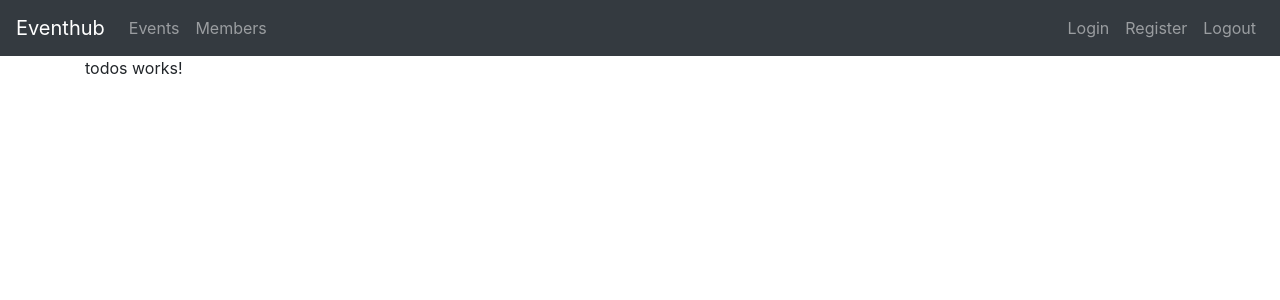
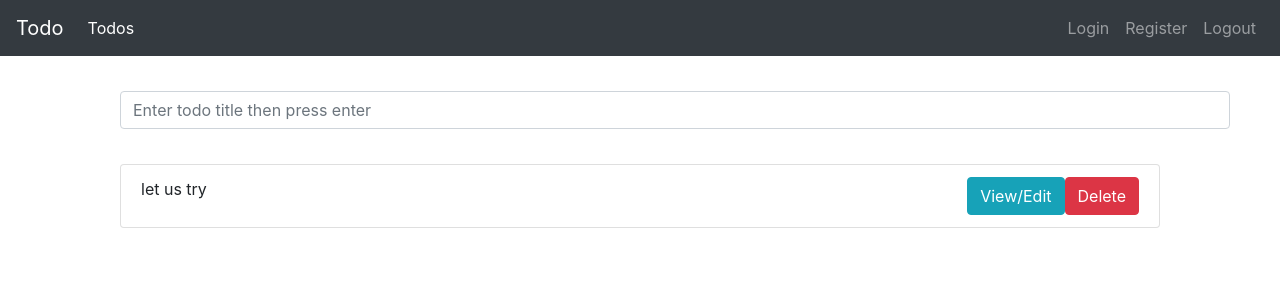
Before and after one commit to mohdaf/todo, an Angular app: page /todos in a window 1280 px wide. Shown: the top 300 px of the page. Built offline with nearby package versions, Linux system fonts and the light colour scheme; no server answers.

Commit message:
added todo list view + small fixes

```diff
--- a/src/app/app.component.html
+++ b/src/app/app.component.html
@@ -1,5 +1,5 @@
 <nav class="navbar navbar-expand-lg navbar-dark bg-dark">
-  <a class="navbar-brand" href="#">Eventhub</a>
+  <a class="navbar-brand" href="#">Todo</a>
   <button class="navbar-toggler" type="button" data-toggle="collapse" data-target="#navbarSupportedContent" aria-controls="navbarSupportedContent" aria-expanded="false" aria-label="Toggle navigation">
     <span class="navbar-toggler-icon"></span>
   </button>
@@ -7,10 +7,7 @@
   <div class="collapse navbar-collapse" id="navbarSupportedContent">
     <ul class="navbar-nav mr-auto">
       <li class="nav-item">
-        <a class="nav-link" routerLink="/events" routerLinkActive="active">Events</a>
-      </li>
-      <li class="nav-item">
-        <a class="nav-link" routerLink="/special" routerLinkActive="active">Members</a>
+        <a class="nav-link" routerLink="/todos" routerLinkActive="active">Todos</a>
       </li>
     </ul>
     <ul class="navbar-nav">
--- a/src/app/app.module.ts
+++ b/src/app/app.module.ts
@@ -10,6 +10,7 @@ import { RegisterComponent } from './register/register.component';
 import { LoginComponent } from './login/login.component';
 import { TodosComponent } from './todos/todos.component';
 import { TodoComponent } from './todo/todo.component';
+import { TodoService } from './todo.service';
 
 @NgModule({
   declarations: [
@@ -26,7 +27,8 @@ import { TodoComponent } from './todo/todo.component';
     HttpClientModule
   ],
   providers: [
-    AuthService
+    AuthService,
+    TodoService
   ],
   bootstrap: [AppComponent]
 })
--- /dev/null
+++ b/src/app/todo.service.ts
@@ -0,0 +1,17 @@
+import { Injectable } from '@angular/core';
+import { HttpClient } from '@angular/common/http';
+
+@Injectable({
+  providedIn: 'root'
+})
+export class TodoService {
+
+  private _todosUrl = "https://todo-backend.modaf.xyz/api/todo/";
+
+  constructor(private http: HttpClient) { }
+
+  getTodos() {
+    return this.http.get<any>(this._todosUrl);
+  }
+
+}
--- a/src/app/todos/todos.component.html
+++ b/src/app/todos/todos.component.html
@@ -1 +1,19 @@
-<p>todos works!</p>
+<input
+  (keyup.enter)="createTodo(title)" #title
+  type="text" class="form-control"
+  placeholder="Enter todo title then press enter"
+  style="margin: 35px;">
+
+<ul class="list-group" style="margin: 35px;">
+  <li
+    *ngFor="let todo of todos"
+    class="list-group-item">
+    {{ todo.title }}
+    <button
+      (click)="deleteTodo(post)"
+      class="btn btn-danger float-right">Delete</button>
+    <button
+      (click)="editTodo(post)"
+      class="btn btn-info float-right">View/Edit</button>
+  </li>
+</ul>
--- a/src/app/todos/todos.component.ts
+++ b/src/app/todos/todos.component.ts
@@ -1,3 +1,4 @@
+import { TodoService } from './../todo.service';
 import { Component, OnInit } from '@angular/core';
 
 @Component({
@@ -7,9 +8,15 @@ import { Component, OnInit } from '@angular/core';
 })
 export class TodosComponent implements OnInit {
 
-  constructor() { }
+  todos = [{'title':'let us try'}];
+  constructor(private _todoService: TodoService) { }
 
   ngOnInit() {
+    this._todoService.getTodos()
+      .subscribe(
+        res => this.todos = res,
+        err => console.log(err)
+      )
   }
 
 }
```
Also changed, not shown: 1 other file (tests, documents, lock files or other folders).
